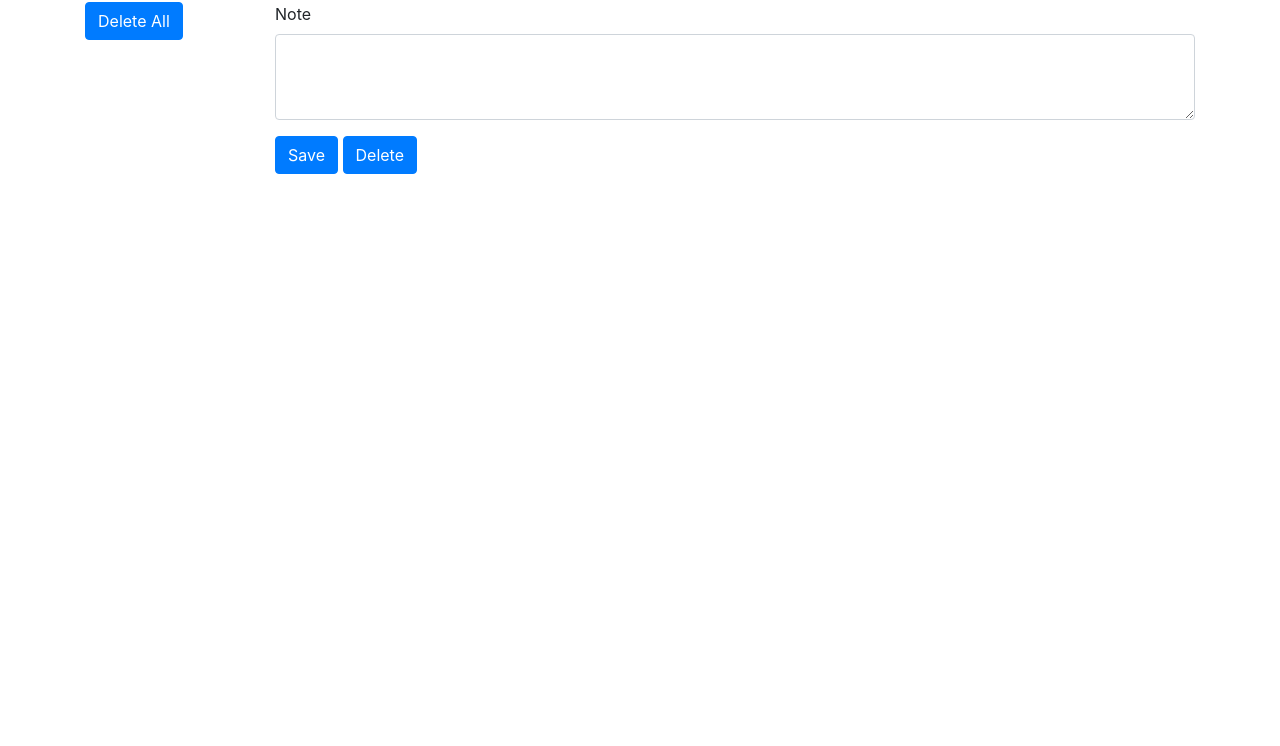
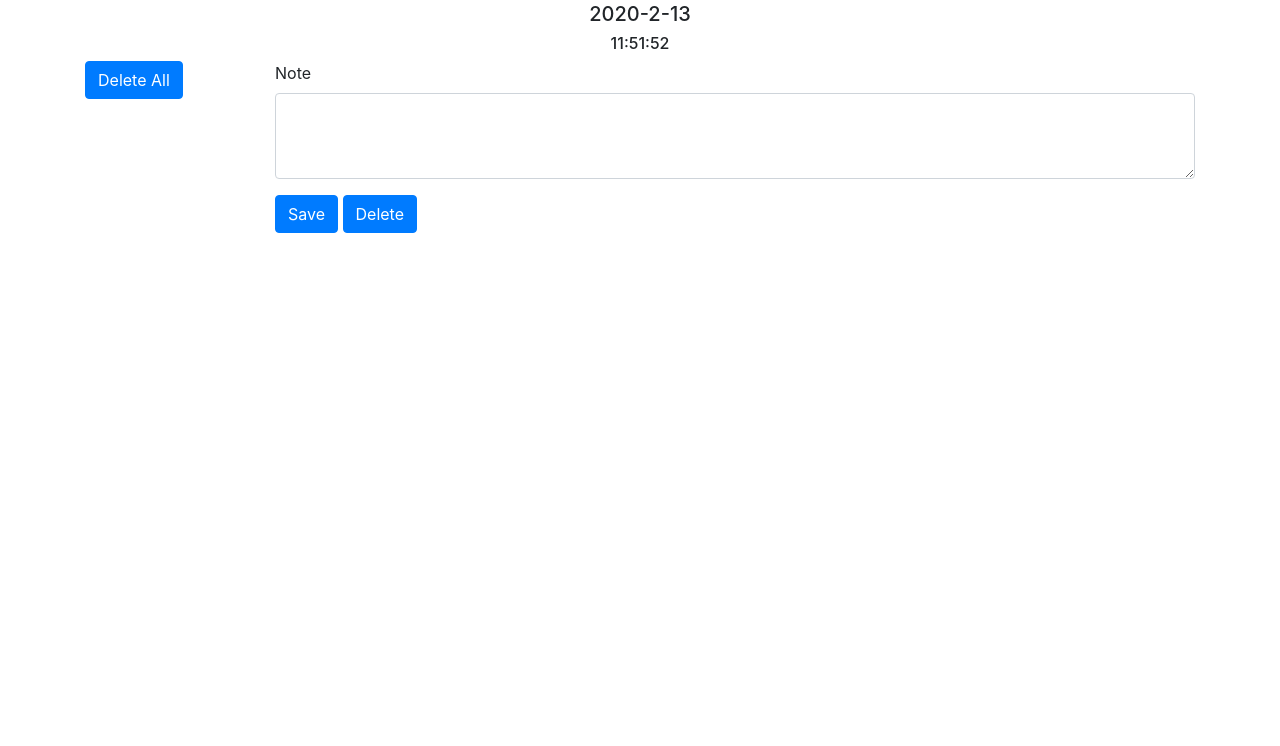
Before and after one commit to Jasper8628/note_taker_homework_week_11, a website: page index.html in a window 1280 px wide. Shown: the part 54-800 px from the top of the page. Drawn offline with nearby package versions, Linux system fonts and the light colour scheme; no server answers.

Commit message:
added date time

```diff
--- a/index.html
+++ b/index.html
@@ -12,6 +12,8 @@
     <header>
         <h1 class="text-center">
             Note Taker
+            <h5 id="date" class="text-center"></h5>
+            <h6 id="time" class="text-center"></h6>
         </h1>
     </header>
     <div class="container">
@@ -33,7 +35,7 @@
                         <textarea class="form-control" id="content" rows="3"></textarea>
                     </div>
                     <button id="save" type="submit" class="btn btn-primary">Save</button>
-                    <button id="delete"  class="btn btn-primary">Delete</button>
+                    <button id="delete" class="btn btn-primary">Delete</button>
                 </form>
 
             </div>
@@ -47,7 +49,20 @@
 
     <script>
         $(document).ready(function () {
+            var today = new Date();
+            var date = today.getFullYear() + '-' + (today.getMonth() + 1) + '-' + today.getDate();
+            var time = today.getHours() + ":" + today.getMinutes() + ":" + today.getSeconds();
             let noteID = "";
+            function displayTime() {
+                var d = new Date();
+                var s = d.getSeconds();
+                var m = d.getMinutes();
+                var h = d.getHours();
+                $("#time").text(h + ":" + m + ":" + s);
+            }
+            setInterval(displayTime, 1000);
+            $("#date").text(date);
+            $("#time").text(time);
 
             $(".note").on("click", function () {
                 console.log(1);
@@ -67,8 +82,6 @@
             $("#save").on("click", function () {
                 event.preventDefault();
                 let content = $("#content").val();
-                let time = "";
-                let date = "";
                 let id = date + time;
                 let newNote = {
                     "date": date,
@@ -101,9 +114,9 @@
                     var tableList = $("<div>");
                     var listItem = $("<div>");
                     let id = entry.id;
-                    let editNote=$("<button>");
+                    let editNote = $("<button>");
                     editNote.text("Edit");
-                    editNote.attr("data-id",id);
+                    editNote.attr("data-id", id);
                     editNote.addClass("note btn btn-secondary");
                     tableList.addClass("card");
                     listItem.addClass("card-body");
```
